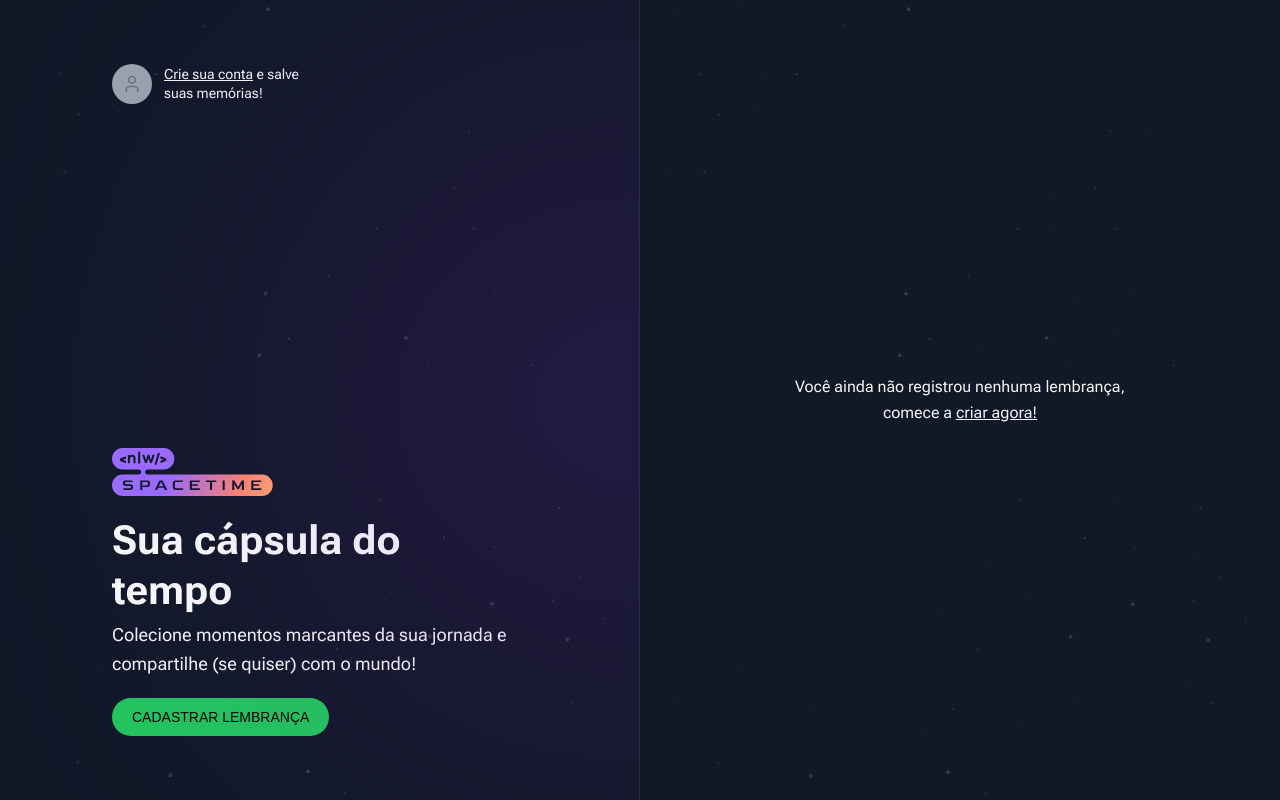
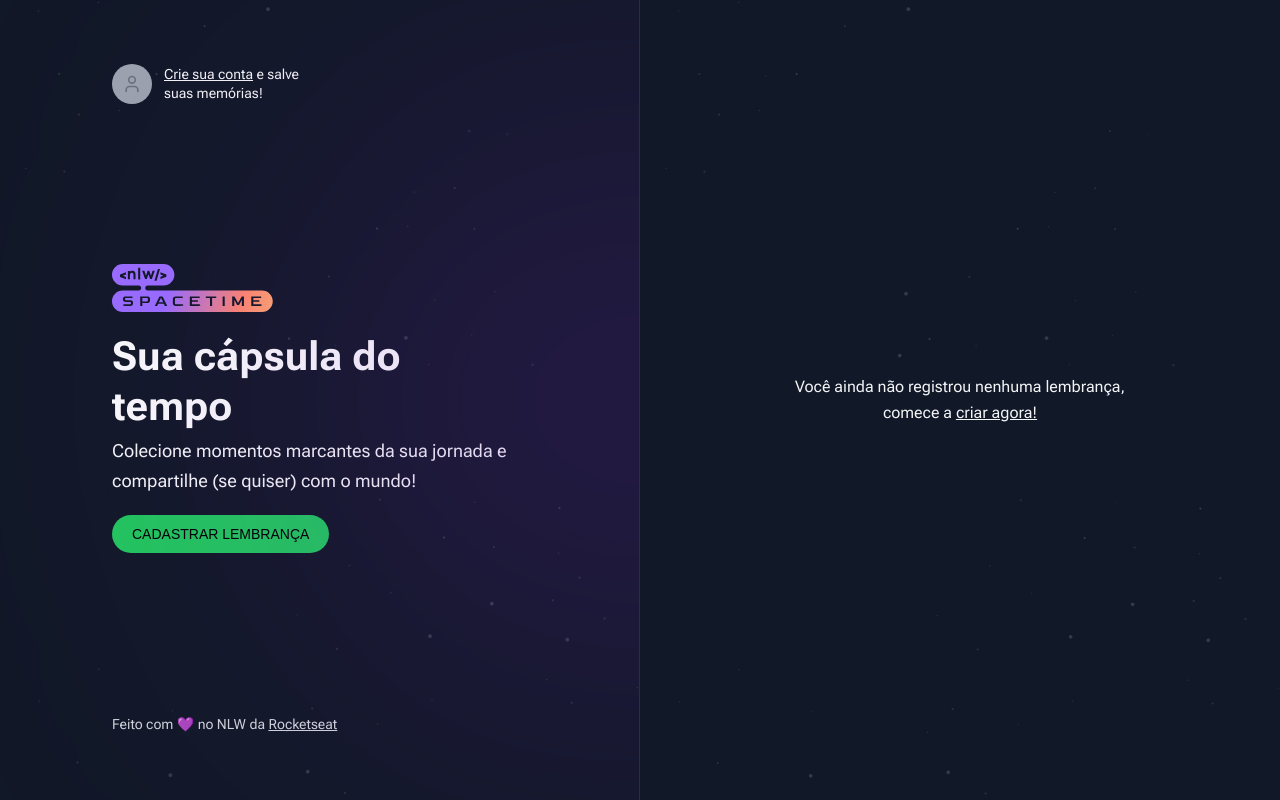
Before and after one commit to AlanStall/spacetime-nlw-maio-2023-rocketseat, a Next.js app in the folder web/: page / in a window 1280 px wide. Built offline with nearby package versions, Linux system fonts and the light colour scheme; a web font is replaced by a local one.

Commit message:
style: finished Copyright web app

```diff
--- a/web/src/app/page.tsx
+++ b/web/src/app/page.tsx
@@ -45,6 +45,19 @@
             CADASTRAR LEMBRANÇA
           </a>
         </div>
+
+        {/* Copyright */}
+        <div className="text-sm leading-relaxed text-gray-300">
+          Feito com 💜 no NLW da{' '}
+          <a
+            target="_blank"
+            rel="noreferrer"
+            className="underline hover:text-gray-50"
+            href="https://rocketseat.com.br"
+          >
+            Rocketseat
+          </a>
+        </div>
       </div>
 
       {/* Right */}
```
